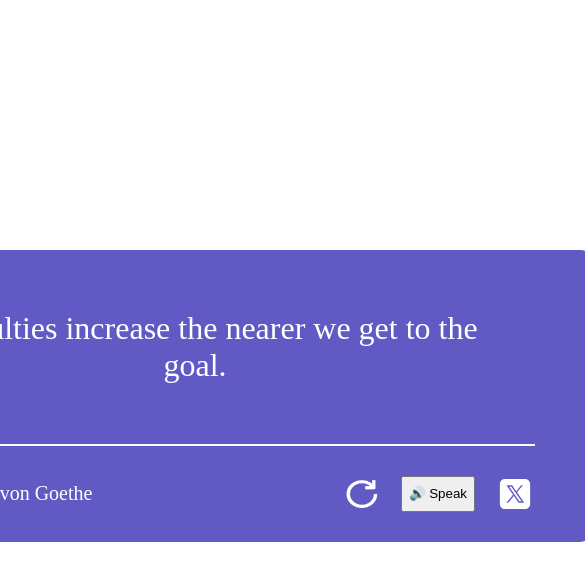
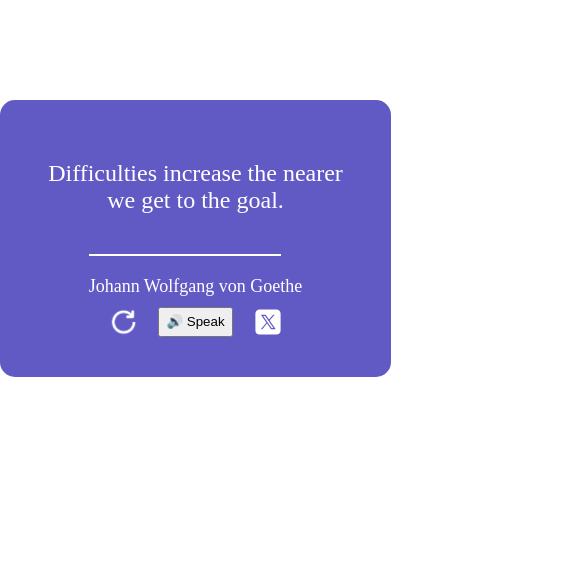
Before and after one commit to Alvis-sim/alvis-sim, a React (Vite) app: page /random-quote in a window 390 px wide. Shown: the top 580 px of the page, 585 px wide, since content can reach past the window. Built offline with nearby package versions, Linux system fonts and the light colour scheme; no server answers.

Commit message:
Update RandomQuote.css

```diff
--- a/src/Components/RandomQuote/RandomQuote.css
+++ b/src/Components/RandomQuote/RandomQuote.css
@@ -50,3 +50,42 @@
     cursor: pointer;
     height: 36px;
 }
+@media (max-width: 768px) { /* Target devices with width 768px or less */
+    .container {
+        width: 90%; /* Make the width responsive */
+        margin-top: 100px; /* Adjust top margin for smaller screens */
+        padding: 20px; /* Add padding for smaller screens */
+    }
+
+    .quote {
+        padding: 40px 20px; /* Reduce padding to fit smaller screens */
+        font-size: 24px; /* Smaller font size for better readability */
+    }
+
+    .line {
+        width: 90%; /* Adjust width to match container's new width */
+    }
+
+    .bottom {
+        flex-direction: column; /* Stack items vertically */
+        align-items: center; /* Center-align items */
+        margin: 20px 0px; /* Adjust spacing */
+    }
+
+    .icons {
+        margin-top: 10px; /* Add space between author and icons */
+    }
+
+    .author {
+        font-size: 18px; /* Slightly smaller font size */
+        text-align: center; /* Center-align author text */
+    }
+
+    .icons img {
+        height: 30px; /* Slightly smaller icons */
+    }
+
+    .resized-image {
+        width: 30px; /* Adjust resized image width */
+    }
+}
```
